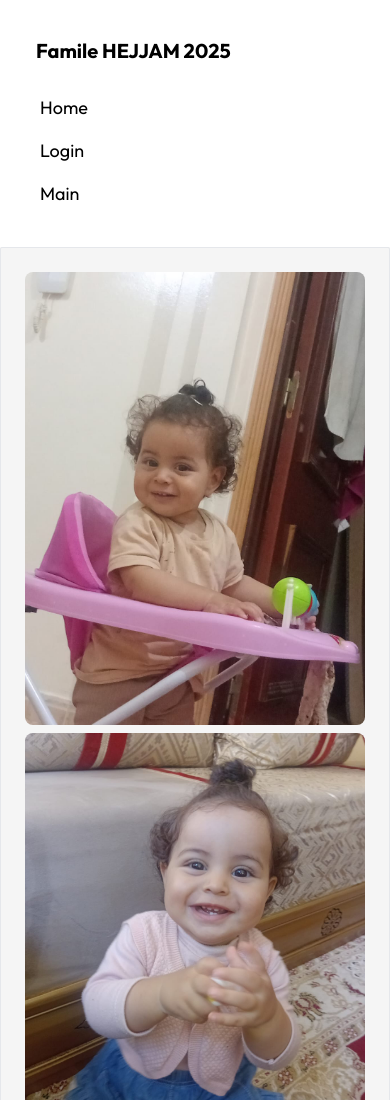
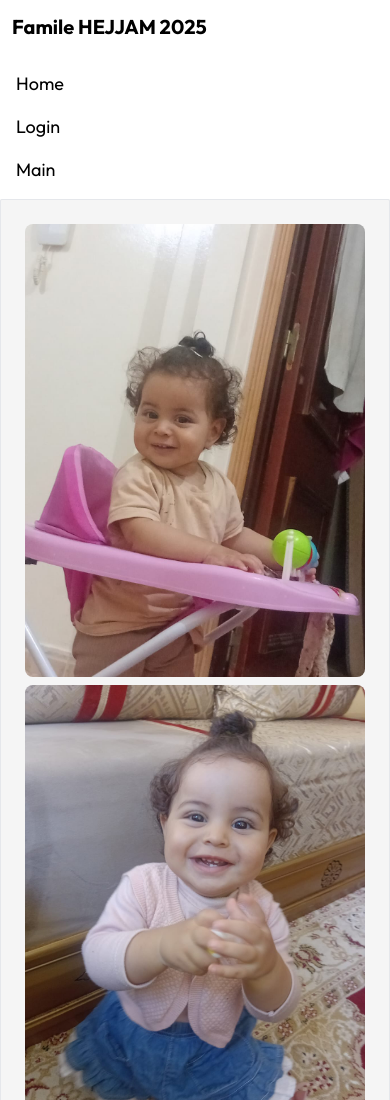
Before and after one commit to Mehdii1995/famile, a plain HTML site: page index.html in a window 390 px wide. Shown: the top 1100 px of the page. Drawn offline with nearby package versions, Linux system fonts and the light colour scheme.

Commit message:
Update index.html

```diff
--- a/index.html
+++ b/index.html
@@ -21,7 +21,7 @@
 <body class="flex flex-col w-full min-h-screen justify-start items-center bg-[#f5f5f5] p-0">
 
 
-    <header class="flex flex-col md:flex-row w-full h-auto md:h-32 justify-between items-start md:items-center bg-white p-6 md:p-0">
+    <header class="flex flex-col md:flex-row w-full h-auto md:h-32 justify-between items-start md:items-center bg-white">
 
 
         <h2 class="p-3 md:p-12 text-[20px] font-[700] leading-normal">Famile HEJJAM 2025</h2>
```
